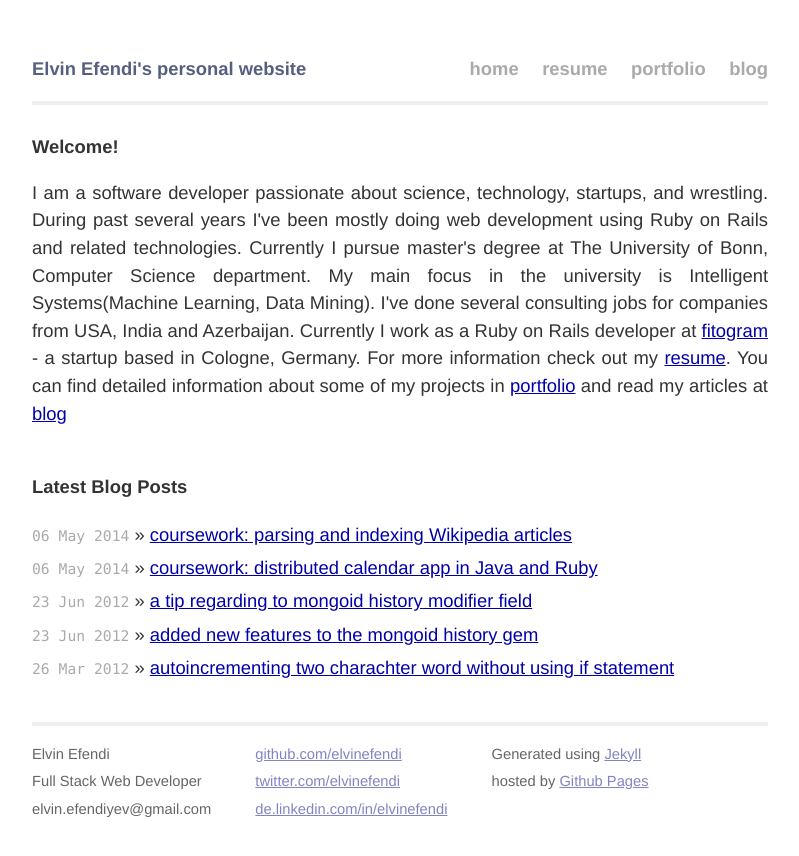
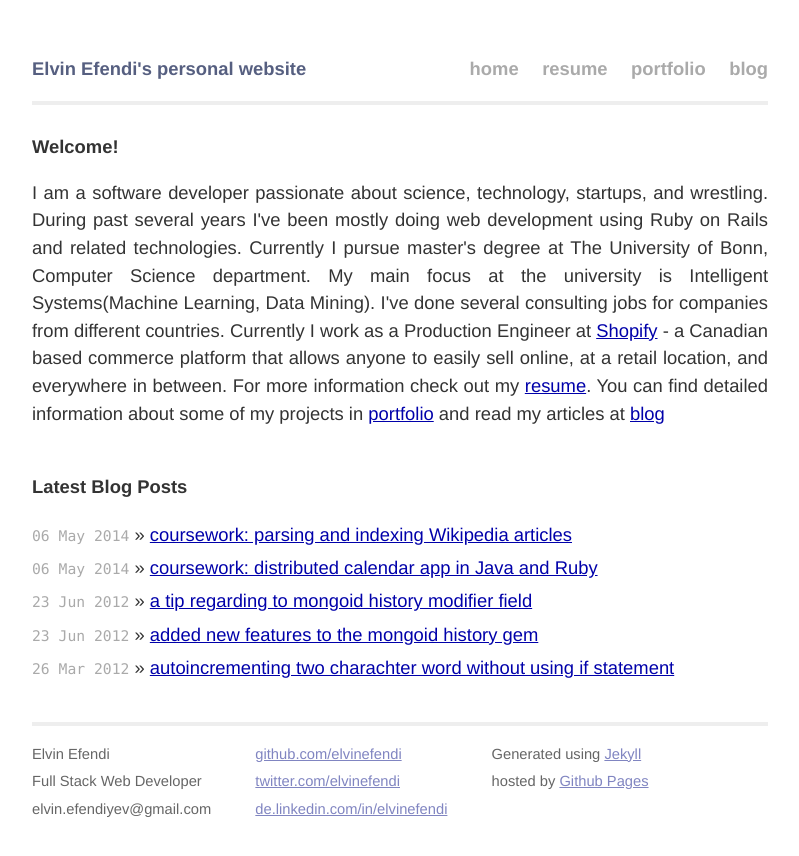
Before and after one commit to ElvinEfendi/elvinefendi.github.io, a Jekyll site: the page built from index.html, in a window 1280 px wide. Shown: the top 856 px of the page, without its empty margins (240-1039 px from the left). Built offline with Jekyll 4.4.1, drawn with Linux system fonts in a browser that asks for light colours; Markdown is read by kramdown in place of the engine named in the settings.

Commit message:
update current work info

```diff
--- a/index.html
+++ b/index.html
@@ -8,10 +8,11 @@ title: Elvin Efendi's personal website
   <p>
     I am a software developer passionate about science, technology, startups, and wrestling.
     During past several years I've been mostly doing web development using Ruby on Rails and related technologies.
-    Currently I pursue master's degree at The University of Bonn, Computer Science department. My main focus in
+    Currently I pursue master's degree at The University of Bonn, Computer Science department. My main focus at
     the university is Intelligent Systems(Machine Learning, Data Mining). I've done several consulting jobs for companies
-    from USA, India and Azerbaijan. Currently I work as a Ruby on Rails developer at <a href="http://www.fitogram.de/about">fitogram</a>
-    - a startup based in Cologne, Germany. For more information check out my <a href="/resume.html">resume</a>. You can find
+    from different countries. Currently I work as a Production Engineer at <a href="http://www.shopify.com" target="_blank">Shopify</a>
+    - a Canadian based commerce platform that allows anyone to easily sell online, at a retail location, and everywhere in between.
+    For more information check out my <a href="/resume.html">resume</a>. You can find
     detailed information about some of my projects in <a href="/portfolio.html">portfolio</a> and read my articles at
     <a href="/blog.html">blog</a>
   </p>
```
